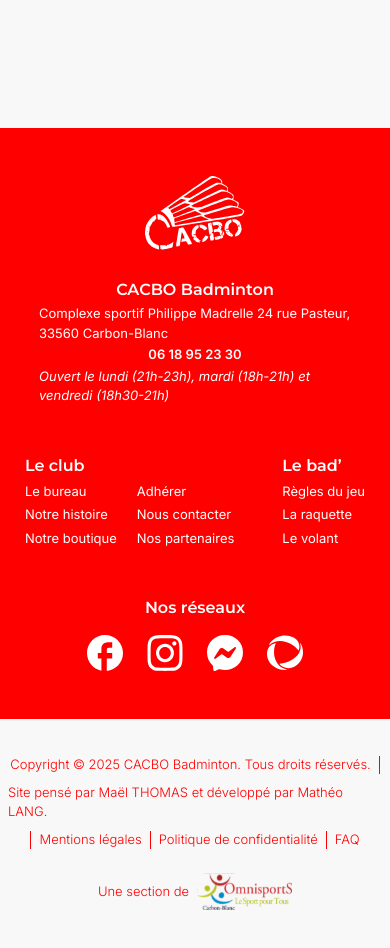
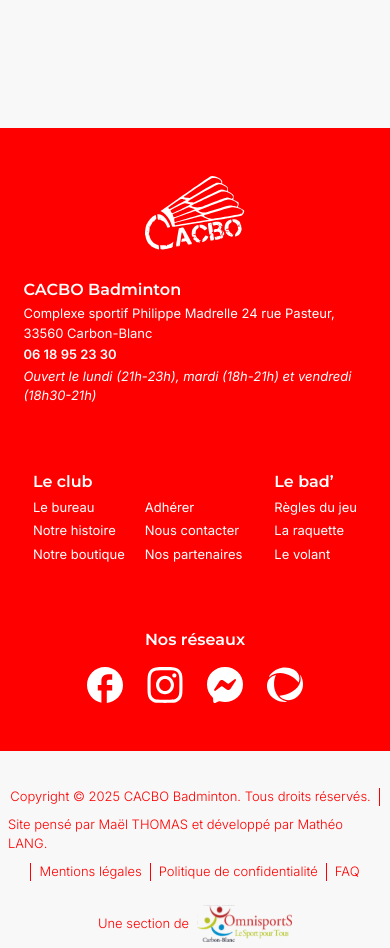
Before and after one commit to Matsuel/CACBO-Badminton, a Next.js app: page /bureau in a window 390 px wide. Shown: the part 2680-3628 px from the top of the page. Built offline with nearby package versions, Linux system fonts and the light colour scheme; a web font is replaced by a local one.

Commit message:
Footer -> Responsive layout

```diff
--- a/src/components/UI/Footer.tsx
+++ b/src/components/UI/Footer.tsx
@@ -13,23 +13,22 @@ const Footer = () => {
     return (
         <footer className='w-full h-auto flex flex-col mt-32 gap-9 justify-start items-center'>
 
-            <div className='w-full h-auto flex flex-row flex-wrap justify-start items-center bg-redcolor py-12 2xl:pl-44 xl:pl-32 lg:pl-20 md:pl-10 pl-0 xl:gap-32 lg:gap-16 gap-12'>
+            <div className='w-full h-auto flex flex-row flex-wrap justify-around items-center bg-redcolor py-12 px-[6%] gap-16'>
 
-
-                <div className='md:w-auto w-full h-auto flex md:flex-row flex-col justify-center items-center gap-7'>
+                <div className='w-[450px] h-auto flex md:flex-row flex-col justify-center items-center gap-7'>
                     <Image src={Logo} alt='cacbo' width={100} />
 
                     <div className='w-[1px] h-20 bg-whitebroken md:block hidden' />
 
-                    <div className='md:w-auto w-4/5 h-auto flex flex-col md:justify-start justify-center md:items-start items-center gap-[2px]'>
+                    <div className='w-full h-auto flex flex-col justify-start items-start gap-[2px]'>
                         <h4 className='text-white font-Montserrat font-semibold text-base'>CACBO Badminton</h4>
-                        <p className='md:w-[52%] w-auto text-white font-Inter font-normal text-[13px]'>Complexe sportif Philippe Madrelle 24 rue Pasteur, 33560 Carbon-Blanc</p>
+                        <p className='w-auto text-white font-Inter font-normal text-[13px]'>Complexe sportif Philippe Madrelle 24 rue Pasteur, 33560 Carbon-Blanc</p>
                         <Link href='tel:0618952330' className='text-white font-Inter font-semibold text-[13px]'>06 18 95 23 30</Link>
-                        <p className='text-white text-[13px] font-Inter italic'>Ouvert le lundi (21h-23h), mardi (18h-21h) et vendredi (18h30-21h)</p>
+                        <p className='w-auto text-white text-[13px] font-Inter italic'>Ouvert le lundi (21h-23h), mardi (18h-21h) et vendredi (18h30-21h)</p>
                     </div>
                 </div>
 
-                <div className='md:w-auto w-full h-auto flex flex-row flex-wrap justify-center items-start xl:gap-32 lg:gap-16 gap-12'>
+                <div className='md:w-auto w-full h-auto flex flex-row flex-wrap justify-center items-start sm:gap-16 gap-8'>
                     <div className='w-auto h-auto flex flex-row justify-center items-end gap-5'>
                         <div className='w-auto h-auto flex flex-col justify-start items-start gap-1'>
                             <h4 className='text-white font-Montserrat font-semibold text-base'>Le club</h4>
```
